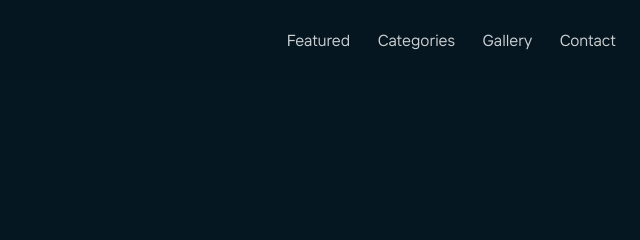
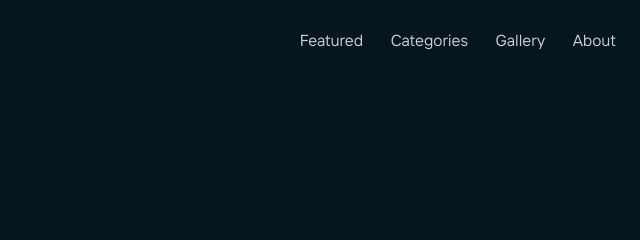
Before and after one commit to vkilzold/vkilzold.github.io, a plain HTML site: page FinalsProject/index.html in a window 1280 px wide. Shown: the top 240 px of the page, 640-1280 px from the left. Drawn offline with Linux system fonts and the light colour scheme.

Commit message:
Update index.html

```diff
--- a/FinalsProject/index.html
+++ b/FinalsProject/index.html
@@ -15,7 +15,7 @@
                 <li> <a href="#featured">Featured</a></li>
                 <li> <a href="#category">Categories</a></li>
                 <li> <a href="#gallery">Gallery</a></li>
-                <li> <a href="">Contact</a></li>
+                <li> <a href="#about">About</a></li>
             </ul>
         </nav>
         <header>
@@ -94,7 +94,7 @@
                 <img class = image-huracan src="images/img-gallery/Lamborghini-Huracan.jpg" alt="">
             </div>
         </div>
-        <div class="about-us">
+        <div id= "about" class="about-us">
             <div class="cover-about-us">
 
             <p class = about-us-two>About Us</p>
```
